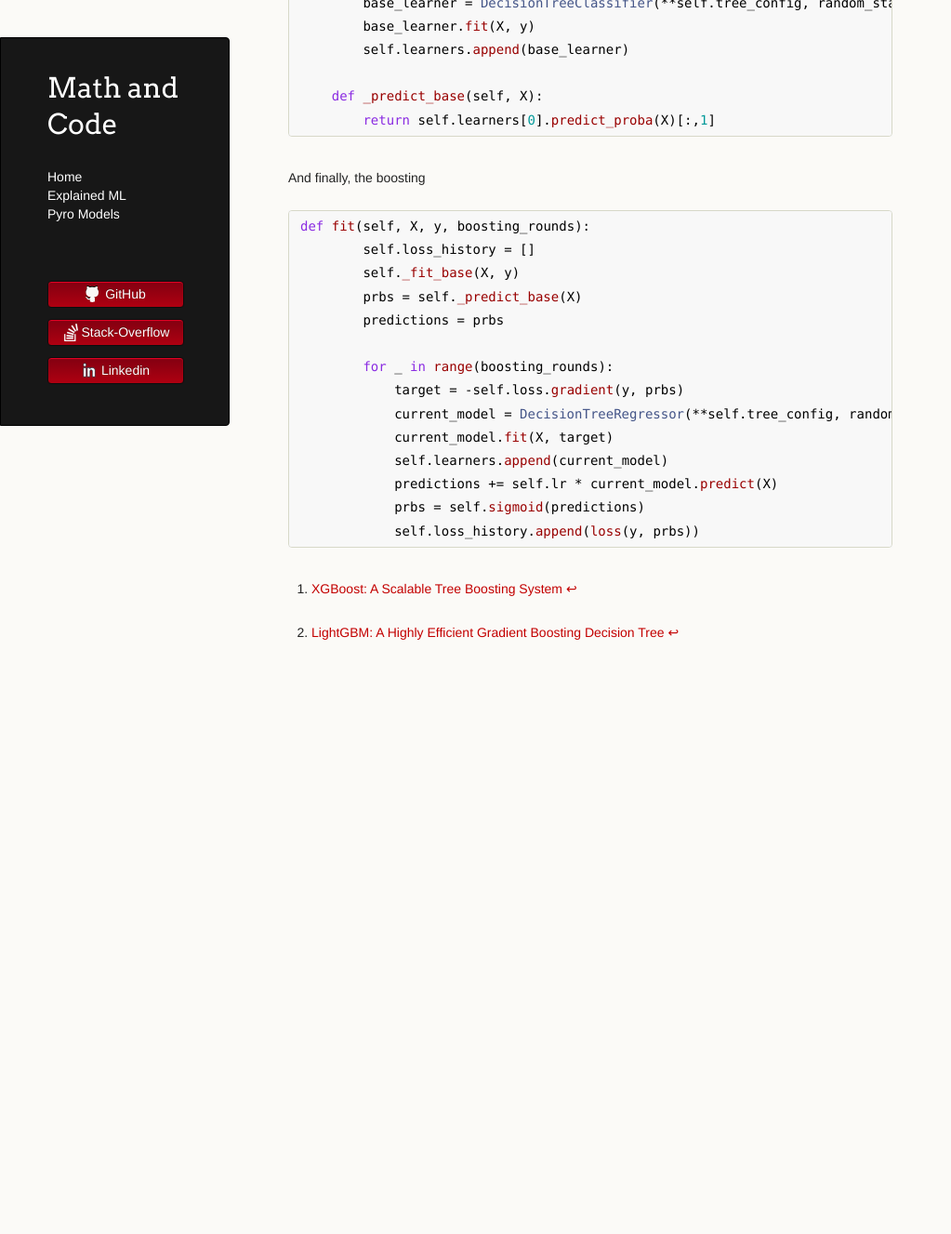
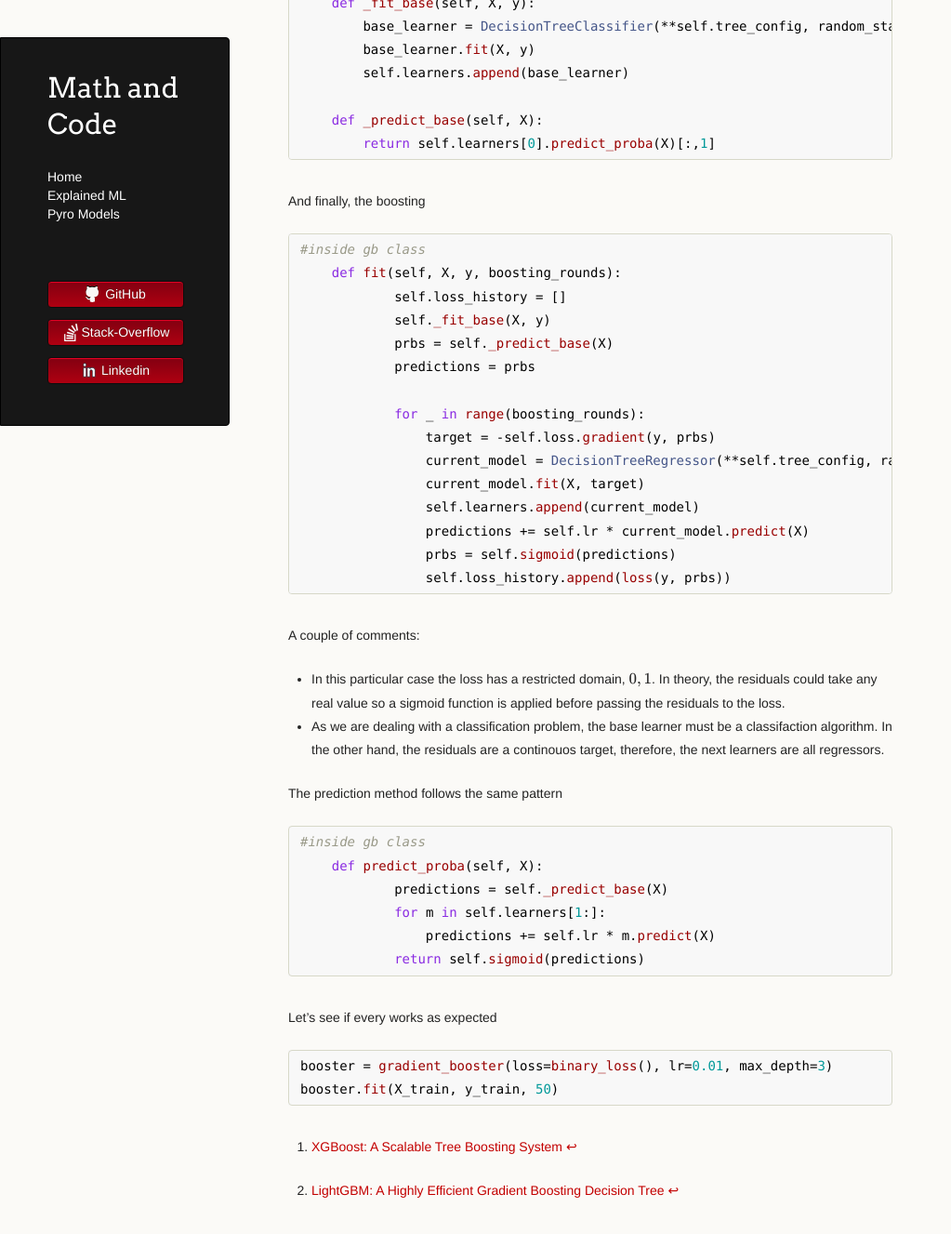
Before and after one commit to LemonPy29/LemonPy29.github.io, a Jekyll site: the page built from explained-ml/gradient-boosting.md, in a window 1280 px wide and 1400 px high, scrolled down 4068 px. Shown: the top 1327 px of the window at 93% size, without its empty margins (0-1023 px from the left). Built offline with Jekyll 4.4.1, drawn with Linux system fonts in a browser that asks for light colours; nearby versions of some CDN libraries; the repository's description, which GitHub fills in, is left out; before the commit the page ends 4883 px from its top, so only the background shows below that; some of the changed text lies outside the part shown.

Commit message:
Update gradient-boosting.md

````diff
--- a/explained-ml/gradient-boosting.md
+++ b/explained-ml/gradient-boosting.md
@@ -124,9 +124,9 @@ Here \\(f^{(0)}\\) is our base learner. As stated before, fit a new model \\(f^{
     \hat{y} = \hat{y} + \nu\cdot \hat{y}^{(1)} \tag{1.6}
 \\]
 
-where \\(y^{(1)} = f^{(1)}(r^{(0)})\\). Note that this essentially `(1.4)`. Let's see some code.
+where \\(y^{(1)} = f^{(1)}(r^{(0)})\\). We'll repeat this process until some stopping criterion is hit or for simplicity, as in this example, just harcode the number of iterations (`boosting rounds`).
 
-Start with a base class and define methods related to the base learner
+Let's see some code. Start with a base class and define methods related to the base learner
 ```python
 class gradient_booster:
     def __init__(self, loss, lr, **tree_config):
@@ -150,22 +150,40 @@ class gradient_booster:
 And finally, the boosting
 
 ```python
-def fit(self, X, y, boosting_rounds):
-        self.loss_history = []
-        self._fit_base(X, y)
-        prbs = self._predict_base(X)
-        predictions = prbs
+#inside gb class
+    def fit(self, X, y, boosting_rounds):
+            self.loss_history = []
+            self._fit_base(X, y)
+            prbs = self._predict_base(X)
+            predictions = prbs
 
-        for _ in range(boosting_rounds):
-            target = -self.loss.gradient(y, prbs)
-            current_model = DecisionTreeRegressor(**self.tree_config, random_state=seed)
-            current_model.fit(X, target)
-            self.learners.append(current_model)
-            predictions += self.lr * current_model.predict(X)
-            prbs = self.sigmoid(predictions)
-            self.loss_history.append(loss(y, prbs))
+            for _ in range(boosting_rounds):
+                target = -self.loss.gradient(y, prbs)
+                current_model = DecisionTreeRegressor(**self.tree_config, random_state=seed)
+                current_model.fit(X, target)
+                self.learners.append(current_model)
+                predictions += self.lr * current_model.predict(X)
+                prbs = self.sigmoid(predictions)
+                self.loss_history.append(loss(y, prbs))
 ```
+A couple of comments:
+* In this particular case the loss has a restricted domain, \\(0,1\\). In theory, the residuals could take any real value so a sigmoid function is applied before passing the residuals to the loss.
+* As we are dealing with a classification problem, the base learner must be a classifaction algorithm. In the other hand, the residuals are a continouos target, therefore, the next learners are all regressors.
 
+The prediction method follows the same pattern
+```python
+#inside gb class
+    def predict_proba(self, X):
+            predictions = self._predict_base(X)
+            for m in self.learners[1:]:
+                predictions += self.lr * m.predict(X)
+            return self.sigmoid(predictions)
+```
+Let's see if every works as expected
+```python
+booster = gradient_booster(loss=binary_loss(), lr=0.01, max_depth=3)
+booster.fit(X_train, y_train, 50)
+```
 
 
 
````
